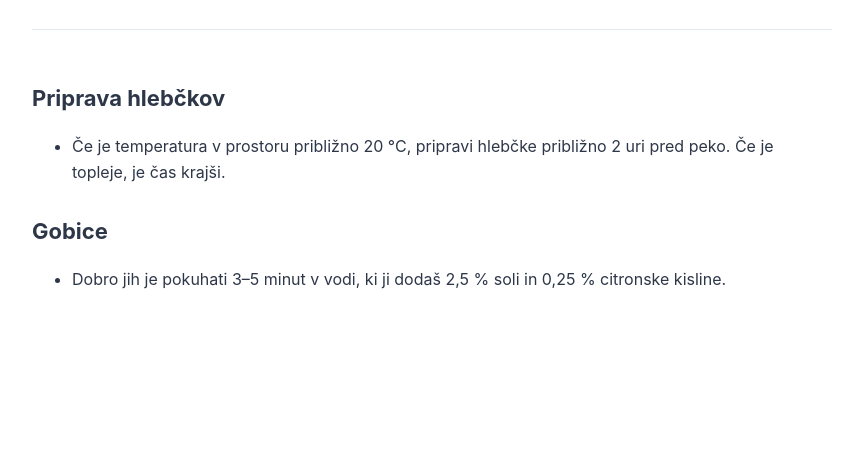
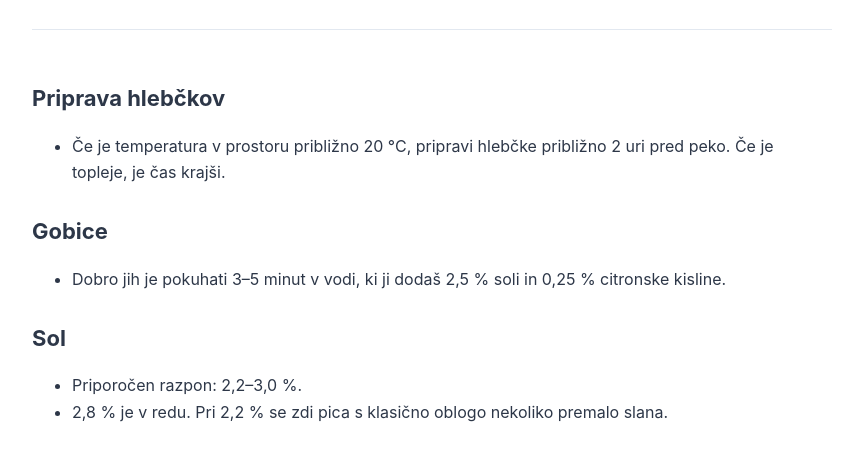
Before and after one commit to mogli-2014/pica, a plain HTML site: page zapiski-pica.html in a window 1280 px wide. Shown: the part 157-618 px from the top of the page, without its empty margins (208-1071 px from the left). Drawn offline with Linux system fonts and the light colour scheme.

Commit message:
Dodaj zapisek o deležu soli pri pici

```diff
--- a/zapiski-pica.html
+++ b/zapiski-pica.html
@@ -52,6 +52,11 @@
       <ul>
         <li>Dobro jih je pokuhati 3–5 minut v vodi, ki ji dodaš 2,5 % soli in 0,25 % citronske kisline.</li>
       </ul>
+      <h2>Sol</h2>
+      <ul>
+        <li>Priporočen razpon: 2,2–3,0 %.</li>
+        <li>2,8 % je v redu. Pri 2,2 % se zdi pica s klasično oblogo nekoliko premalo slana.</li>
+      </ul>
       <!--
         Primer dodajanja fotografije:
         <figure>
```
